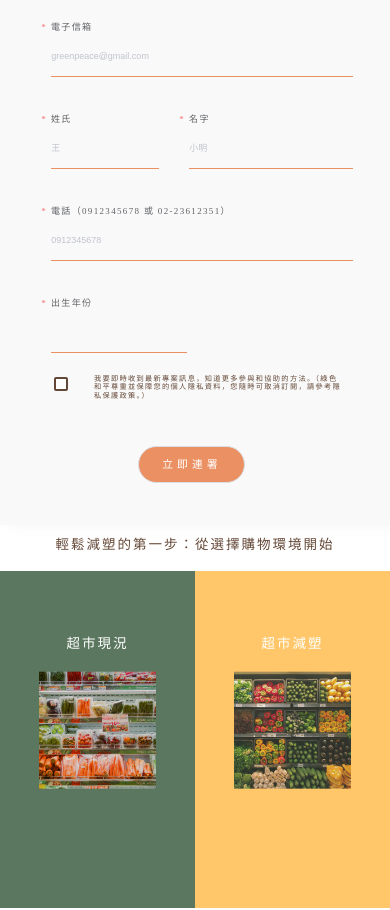
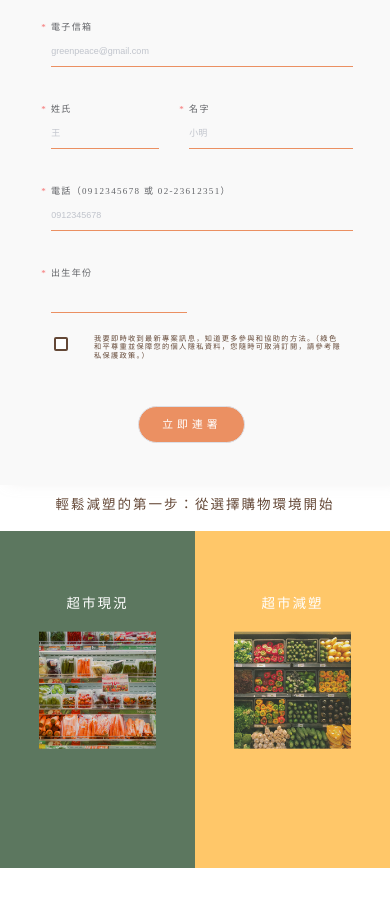
Before and after one commit to garrychiao/gp-plastic-petition-vue, a Vue app: page / in a window 390 px wide. Shown: the part 821-1731 px from the top of the page. Built offline with nearby package versions, Linux system fonts and the light colour scheme; a web font is replaced by a local one.

Commit message:
css modifying

```diff
--- a/src/assets/css/main.scss
+++ b/src/assets/css/main.scss
@@ -84,12 +84,12 @@ html {
     }
     .el-input__inner {
         border-radius: 0 !important;
-        height: 40px !important;
+        height: 30px !important;
         margin-bottom: 0px !important;
     }
     .el-form-item__content {
         font-size: inherit;
-        line-height: 40px;
+        line-height: 30px;
     }
     .el-form-item__error {
         padding-top: unset;
--- a/src/views/Form.vue
+++ b/src/views/Form.vue
@@ -48,24 +48,24 @@
           class="NotoSansCJKtc-Regular"
           >
           <el-form-item label="電子信箱" prop="email" required>
-            <el-input placeholder="greenpeace@gmail.com" v-model="ruleForm.email"></el-input>
+            <el-input autocomplete="on" placeholder="greenpeace@gmail.com" v-model="ruleForm.email"></el-input>
           </el-form-item>
           <el-row :gutter="30">
             <el-col :span="10">
               <el-form-item label="姓氏" prop="lastName" required>
-                <el-input v-model="ruleForm.lastName" placeholder="王"></el-input>
+                <el-input autocomplete="on" v-model="ruleForm.lastName" placeholder="王"></el-input>
               </el-form-item>
             </el-col>
             <el-col :span="14">
               <el-form-item label="名字" prop="firstName" required>
-                <el-input v-model="ruleForm.firstName" placeholder="小明"></el-input>
+                <el-input autocomplete="on" v-model="ruleForm.firstName" placeholder="小明"></el-input>
               </el-form-item>
             </el-col>
           </el-row>
           <el-row :gutter="30">
             <el-col :xs="24" :md="24" :xl="17">
               <el-form-item label="電話（0912345678 或 02-23612351）" prop="phone" required>
-                <el-input v-model="ruleForm.phone" placeholder="0912345678"></el-input>
+                <el-input autocomplete="on" v-model="ruleForm.phone" placeholder="0912345678"></el-input>
               </el-form-item>
             </el-col>
             <el-col :xs="12" :md="12" :xl="7">
```
Also changed, not shown: 7 other files (tests, documents, lock files or other folders).
